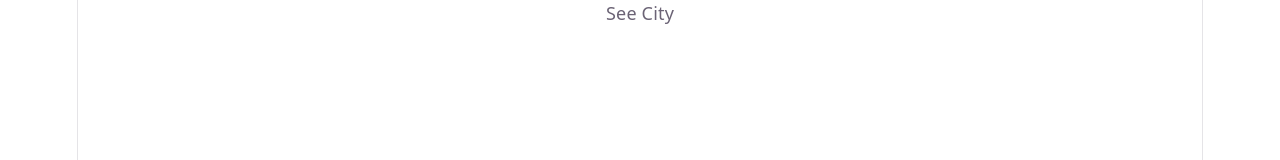
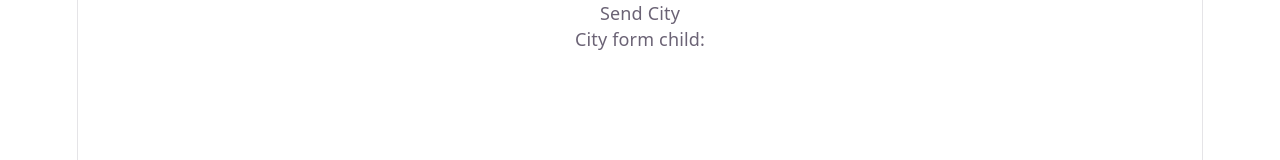
Before and after one commit to vishnu-mathariya/React-Practice, a React (Vite) app: page / in a window 1280 px wide. Shown: the top 160 px of the page. Built offline with nearby package versions, Linux system fonts and the light colour scheme.

Commit message:
Updated code

```diff
--- a/src/App.jsx
+++ b/src/App.jsx
@@ -1,6 +1,7 @@
 import "./App.css";
 import {CounterApp} from "./practiceQues/counterApp.jsx";
 import { LoginLogout } from "./practiceQues/loginLogout.jsx";
+import { Parent } from "./practiceQues/parent.jsx";
 import { PassCityPtoC } from "./practiceQues/passCityPtoC.jsx";
 import { PassingPropsPtoC } from "./practiceQues/passingPropsPtoC.jsx";
 import { ToggleBtn } from "./practiceQues/toggleBtn.jsx";
@@ -13,7 +14,9 @@ function App() {
       {/* <LoginLogout /> */}
       {/* <PassingPropsPtoC  name ="vishnu" age={25}/> */}
 
-      <PassCityPtoC City="Pune"/>
+      {/* <PassCityPtoC City="Pune"/> */}
+
+      <Parent/>
     </>
   )
 }
--- /dev/null
+++ b/src/practiceQues/parent.jsx
@@ -0,0 +1,45 @@
+// import React, { useState } from 'react'
+// import { Child } from './passingDataCtoP'
+
+// export const Parent = () => {
+
+//     const [message, setMessage] = useState()
+
+//     const receiveData = (data)=>{
+//         setMessage(data)
+//     }
+//   return (
+//     <>
+//     <Child sendData = {receiveData}/>
+//     <p>Message form child: {message}</p>
+//     </>
+//   )
+// }
+
+
+// ================================
+
+
+import React, { useState } from 'react'
+import { Child } from './passingDataCtoP'
+
+export const Parent = () => {
+
+    const [sendCity, setSendCity] = useState("")
+
+    const handleSendCity = (city) =>{
+        // setSendCity(city);
+        if (sendCity){
+            setSendCity("");
+        } else{
+            setSendCity(city)
+        }
+
+    }
+  return (
+    <>
+    <Child  sendData = {handleSendCity}/>
+    <p>City form child: {sendCity}</p>
+    </>
+  )
+}
--- /dev/null
+++ b/src/practiceQues/passingDataCtoP.jsx
@@ -0,0 +1,21 @@
+// import React from 'react'
+
+// export const Child = ({sendData}) => {
+//   return (
+//     <>
+//     <button onClick={() => sendData("Hello Parent")}>Send data</button>
+//     </>
+//   )
+// }
+
+// ===============================
+
+
+
+import React from 'react'
+
+export const Child = ({sendData}) => {
+  return (
+    <button onClick={()=>sendData("Pune")}>Send City</button>
+  )
+}
```
